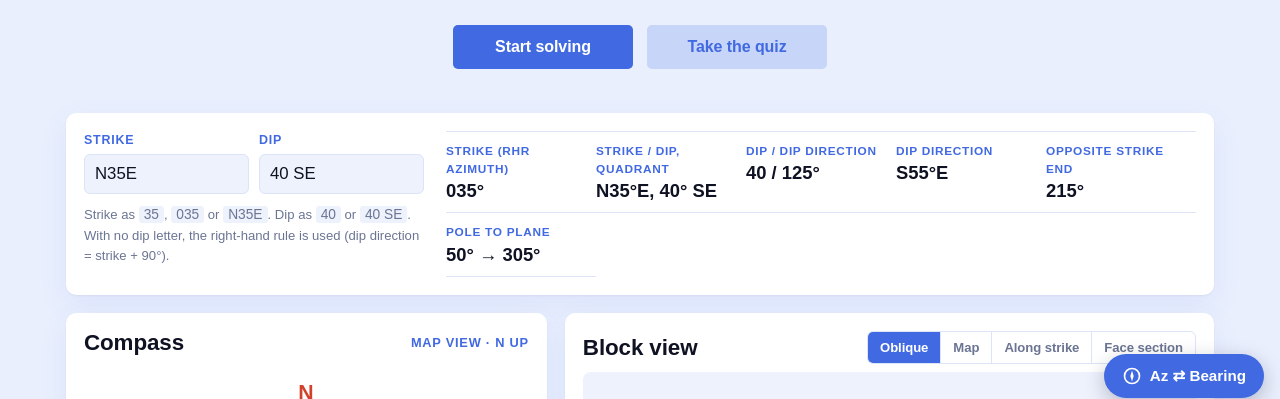
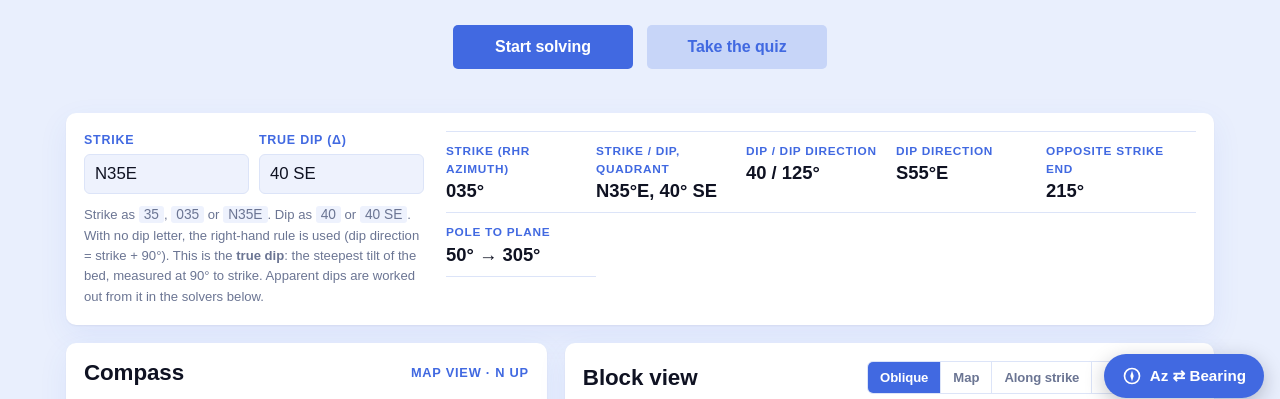
Before and after one commit to algis-lab/StrikeitRight-, a plain HTML site: page index.html in a window 1280 px wide. Shown: the part 386-785 px from the top of the page. Drawn offline with Linux system fonts and the light colour scheme.

Commit message:
Add files via upload

```diff
--- a/index.html
+++ b/index.html
@@ -331,8 +331,8 @@ input[type=range],input[type=radio],input[type=checkbox]{accent-color:var(--acce
   <section class="card plane" aria-label="Bed attitude">
     <div class="plane-inputs">
       <label class="field" for="inStrike"><span>Strike</span><input id="inStrike" type="text" value="N35E" autocomplete="off" spellcheck="false"></label>
-      <label class="field" for="inDip"><span>Dip</span><input id="inDip" type="text" value="40 SE" autocomplete="off" spellcheck="false"></label>
-      <p class="hint">Strike as <span class="f">35</span>, <span class="f">035</span> or <span class="f">N35E</span>. Dip as <span class="f">40</span> or <span class="f">40 SE</span>. With no dip letter, the right-hand rule is used (dip direction = strike + 90°).</p>
+      <label class="field" for="inDip"><span>True dip (δ)</span><input id="inDip" type="text" value="40 SE" autocomplete="off" spellcheck="false"></label>
+      <p class="hint">Strike as <span class="f">35</span>, <span class="f">035</span> or <span class="f">N35E</span>. Dip as <span class="f">40</span> or <span class="f">40 SE</span>. With no dip letter, the right-hand rule is used (dip direction = strike + 90°). This is the <b>true dip</b>: the steepest tilt of the bed, measured at 90° to strike. Apparent dips are worked out from it in the solvers below.</p>
     </div>
     <div>
       <dl class="notations" id="notations"></dl>
```
